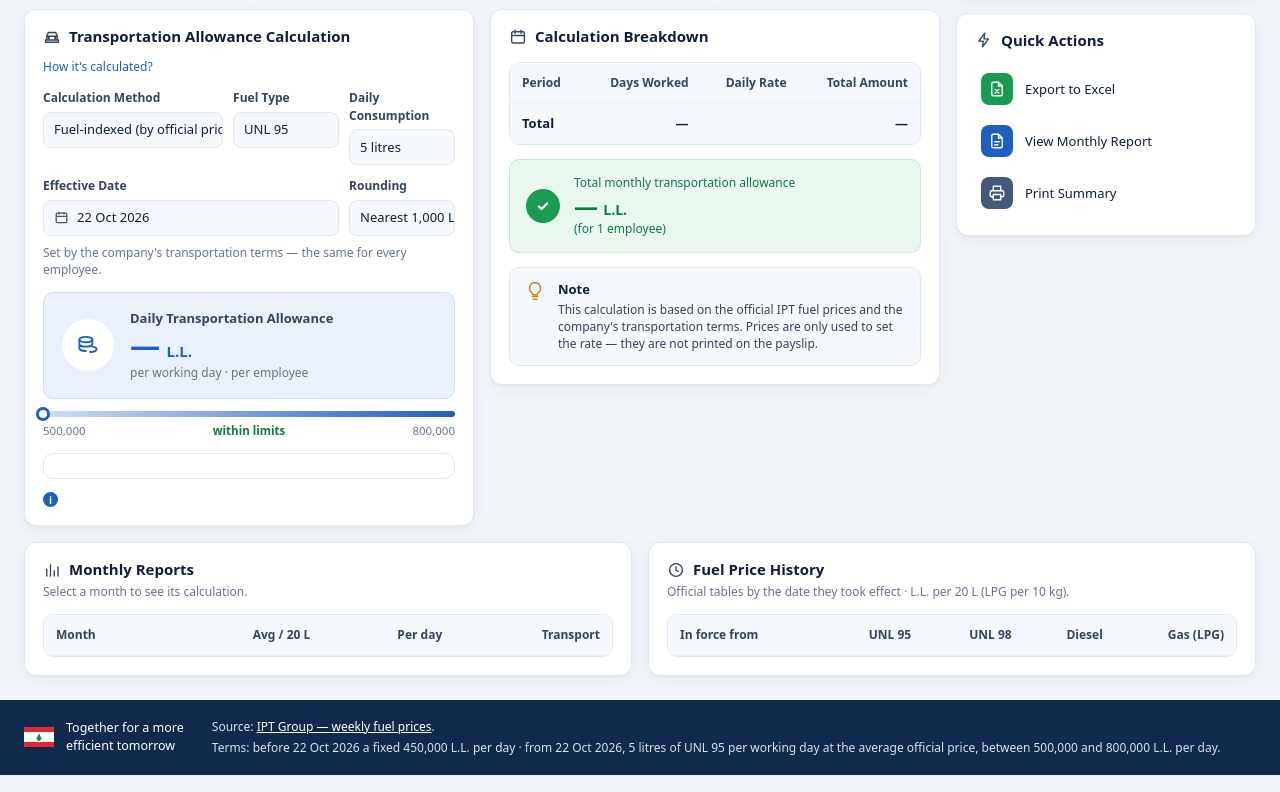
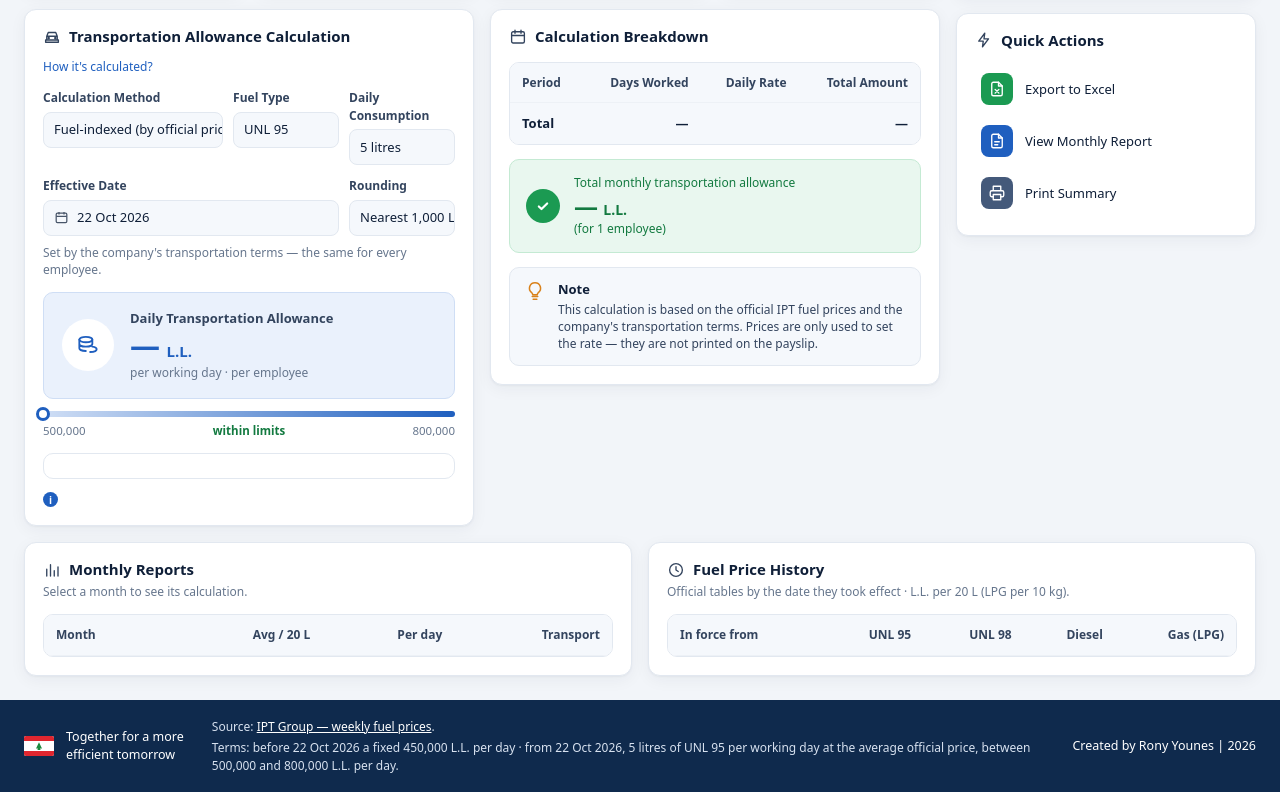
Before and after one commit to MoSlyH1/Fuel-Transport-Lebanon, a website: page public/index.html in a window 1280 px wide. Shown: the part 595-1387 px from the top of the page. Drawn offline with Linux system fonts and the light colour scheme; no server answers.

Commit message:
adding Rony's credentials

```diff
--- a/public/index.html
+++ b/public/index.html
@@ -265,6 +265,9 @@
         <p>Source: <a id="srcLink" href="https://www.iptgroup.com.lb/ipt/en/our-stations/fuel-prices" target="_blank" rel="noopener">IPT Group — weekly fuel prices</a>. <span id="checked"></span></p>
         <p>Terms: before 22 Oct 2026 a fixed 450,000 L.L. per day · from 22 Oct 2026, 5 litres of UNL 95 per working day at the average official price, between 500,000 and 800,000 L.L. per day.</p>
       </div>
+      <div class="foot-brand">
+        <p>Created by Rony Younes | 2026</p>
+      </div>
     </div>
   </footer>
 
```
